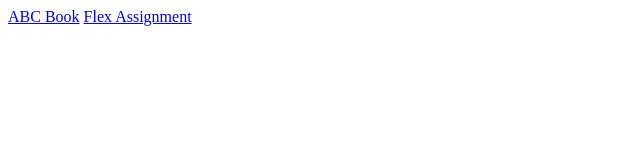
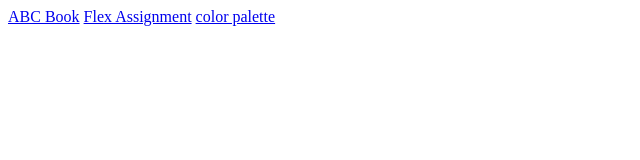
Before and after one commit to Hammad-Muhabbat/SMIT-Assignment-01, a plain HTML site: page index.html in a window 1280 px wide. Shown: the whole page, without its empty margins (0-640 px from the left). Drawn offline with Linux system fonts and the light colour scheme.

Commit message:
add another link

```diff
--- a/index.html
+++ b/index.html
@@ -8,5 +8,6 @@
 <body>
     <a href="/HTML/Assignment_03/index.html">ABC Book</a>
     <a href="/HTML/Assignment_04/index.html">Flex Assignment</a>
+    <a href="/HTML/Assignment_05/index.html">color palette</a>
 </body>
 </html>
```
